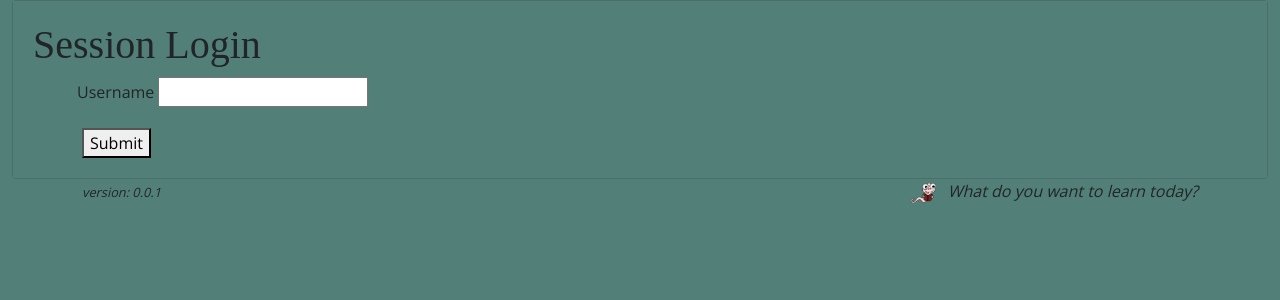
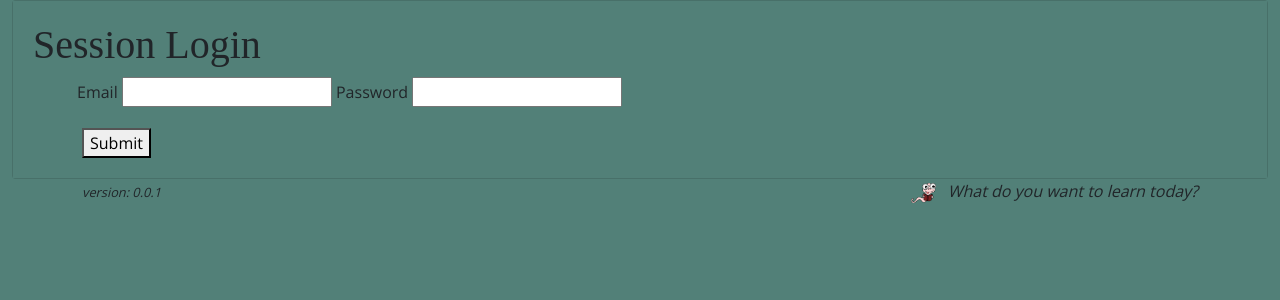
Before and after one commit to sjfke/flask-play, a Flask app: page /login in a window 1280 px wide. Shown: the part 56-356 px from the top of the page. Run offline with Flask 3, Linux system fonts and the light colour scheme; some libraries are stand-ins or nearby versions; some web fonts are replaced.

Commit message:
first working login page

```diff
--- a/project/auth.py
+++ b/project/auth.py
@@ -17,7 +17,6 @@ def login_post():
     # login code goes here
     email = request.form.get('email')
     password = request.form.get('password')
-    remember = True if request.form.get('remember') else False
 
     user = User.query.filter_by(email=email).first()
 
@@ -28,7 +27,7 @@ def login_post():
         return redirect(url_for('auth.login'))  # if the user doesn't exist or password is wrong, reload the page
 
     # if the above check passes, then we know the user has the right credentials
-    login_user(user, remember=remember)
+    login_user(user)
     return redirect(url_for('main.get_quizzes'))
 
 
--- a/project/models.py
+++ b/project/models.py
@@ -2,7 +2,7 @@ from flask_login import UserMixin
 from . import db
 
 
-class User(db.Model):
+class User(db.Model, UserMixin):
     id = db.Column(db.Integer, primary_key=True)  # primary keys are required by SQLAlchemy
     email = db.Column(db.String(100), unique=True, nullable=False)
     password = db.Column(db.String(165), nullable=False)
--- a/project/templates/login.html
+++ b/project/templates/login.html
@@ -5,19 +5,35 @@
 {% block card_body %}
 <div class="container">
     <!--<form action="http://localhost:8081/json-form" target="_blank" method="post">-->
+    <div class="row">
+        {% with messages = get_flashed_messages() %}
+        {% if messages %}
+        <ul class="list-group">
+            {% for message in messages %}
+            <li class="list-group-item list-group-item-danger">{{ message }}</li>
+            {% endfor %}
+        </ul>
+        {% endif %}
+        {% endwith %}
+    </div>
+    <div class="row">
         <form action="#" method="post">
             <div class="form-group">
 
                 <div class="form-row">
                     <fieldset>
-                    <label for="username">Username</label>
-                    <input type="text" name="username" id="username"/>
+                        <label for="email">Email</label>
+                        <input type="email" name="email" id="email"/>
+                        <label for="password">Password</label>
+                        <input type="password" name="password" id="password"/>
                     </fieldset>
                 </div>
 
             </div>
             <button type="submit">Submit</button>
         </form>
+
+    </div>
 </div>
 
 
```
Lines whose indentation alone changed are shown as unchanged.
